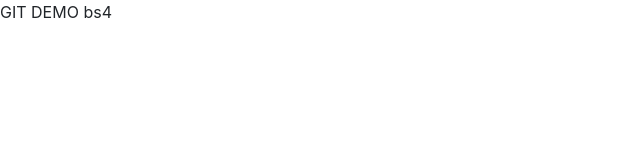
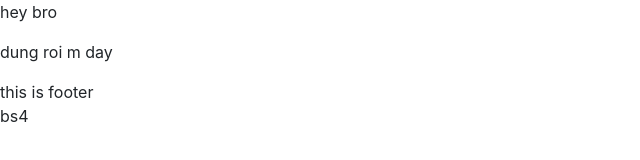
Before and after one commit to thuannluitk42/FE53ECyberSoft, a plain HTML site: page index.html in a window 1280 px wide. Shown: the whole page, without its empty margins (0-640 px from the left). Drawn offline with nearby package versions, Linux system fonts and the light colour scheme.

Commit message:
footer coder

```diff
--- a/index.html
+++ b/index.html
@@ -10,7 +10,9 @@
     <link rel="stylesheet" href="https://stackpath.bootstrapcdn.com/bootstrap/4.3.1/css/bootstrap.min.css" integrity="sha384-ggOyR0iXCbMQv3Xipma34MD+dH/1fQ784/j6cY/iJTQUOhcWr7x9JvoRxT2MZw1T" crossorigin="anonymous">
   </head>
   <body>
-      GIT DEMO
+    <p>hey bro</p>
+    <p>dung roi m day</p>
+    <footer>this is footer</footer>
     <!-- Optional JavaScript -->
     <!-- jQuery first, then Popper.js, then Bootstrap JS -->
     <script src="https://code.jquery.com/jquery-3.3.1.slim.min.js" integrity="sha384-q8i/X+965DzO0rT7abK41JStQIAqVgRVzpbzo5smXKp4YfRvH+8abtTE1Pi6jizo" crossorigin="anonymous"></script>
```
